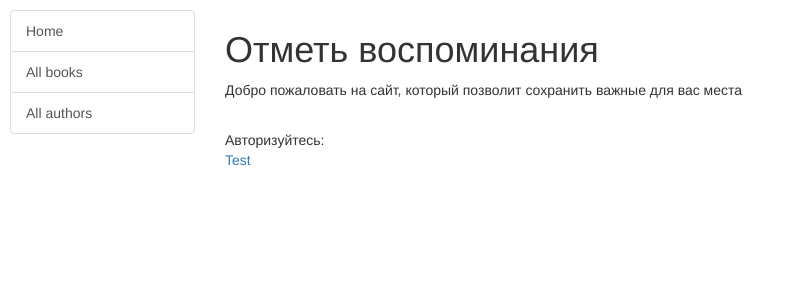
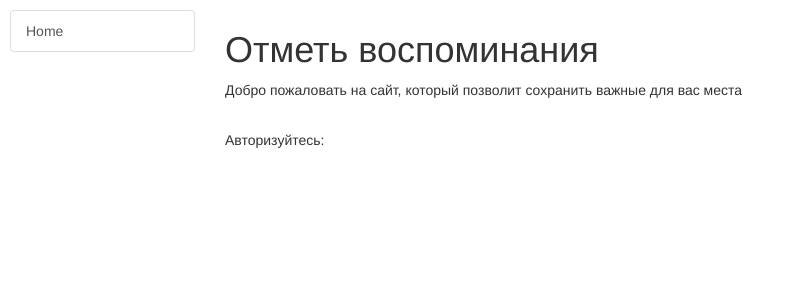
Before and after one commit to Shatten/PlacesRemember, a Django app: page /remember/ in a window 1280 px wide. Shown: the top 300 px of the page, without its empty margins (0-794 px from the left). Run offline with Django 3.2, Linux system fonts and the light colour scheme; some libraries are stand-ins or nearby versions.

```diff
--- a/remember/templates/base_generic.html
+++ b/remember/templates/base_generic.html
@@ -23,8 +23,6 @@
             {% block sidebar %}
                 <div class="sidebar-nav list-group ">
                     <a class="list-group-item list-group-item-action" href="{% url 'index' %}">Home</a>
-                    <a class="list-group-item list-group-item-action" href="{% url 'books' %}">All books</a>
-                    <a class="list-group-item list-group-item-action" href="">All authors</a>
                 </div>
             {% endblock %}
         </div>
--- a/remember/templates/index.html
+++ b/remember/templates/index.html
@@ -7,7 +7,6 @@
 
     <br>Авторизуйтесь:
 
-    <br><a href="/">Test</a>
 
 
 {% endblock %}
```
